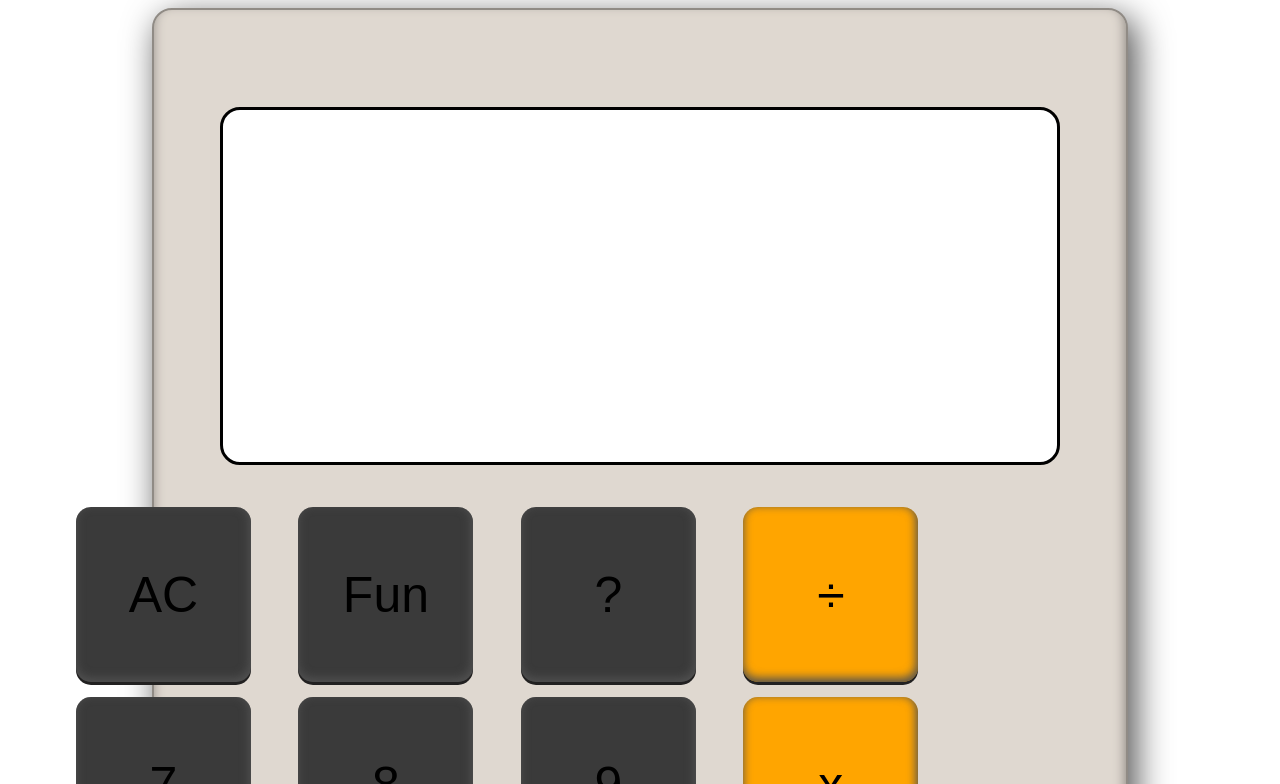
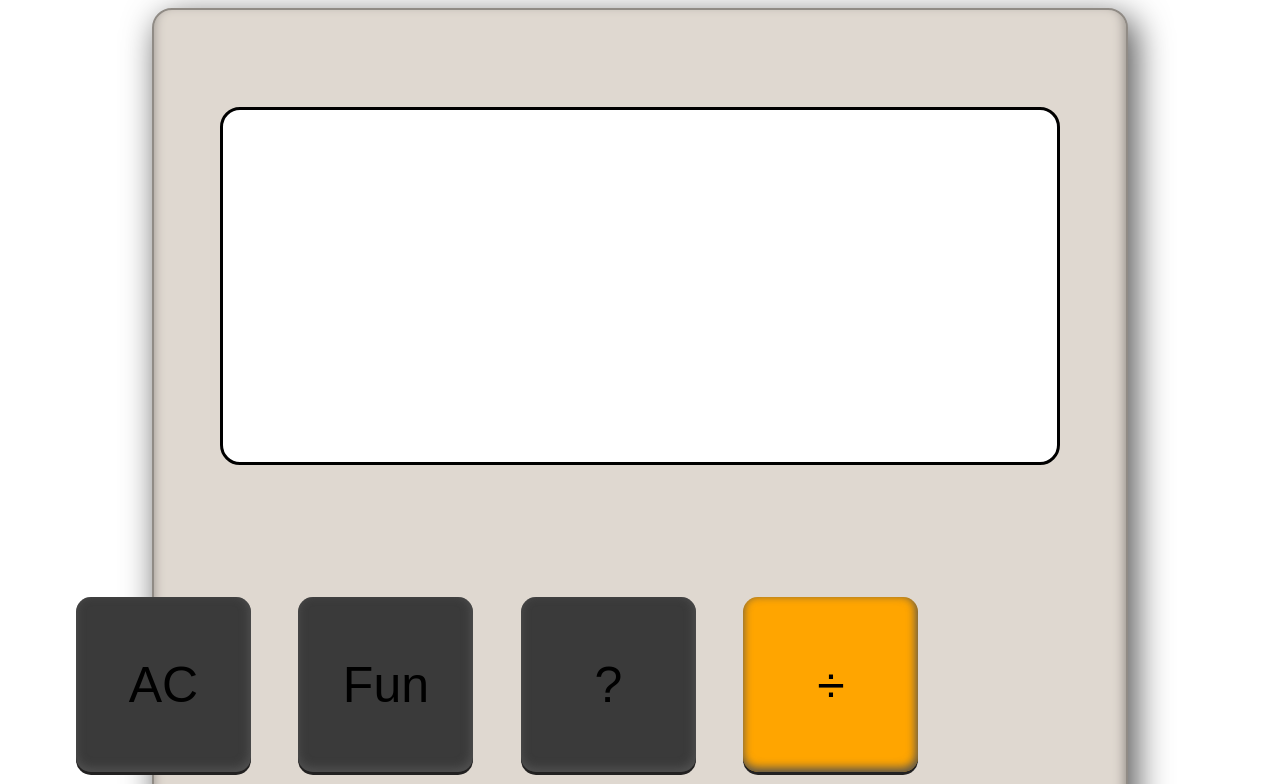
Before and after one commit to uhVellocity/JS-Calculator, a plain HTML site: page index.html in a window 1280 px wide. Shown: the top 784 px of the page. Drawn offline with Linux system fonts and the light colour scheme.

Commit message:
Update calculator.css

```diff
--- a/calculator.css
+++ b/calculator.css
@@ -15,7 +15,7 @@ mybutton {
 }
 
 #calculator {
-      height: 1640px;
+      height: 1730px;
   width: 972px;
   margin-top: 0%;
   margin-left: auto;
```
